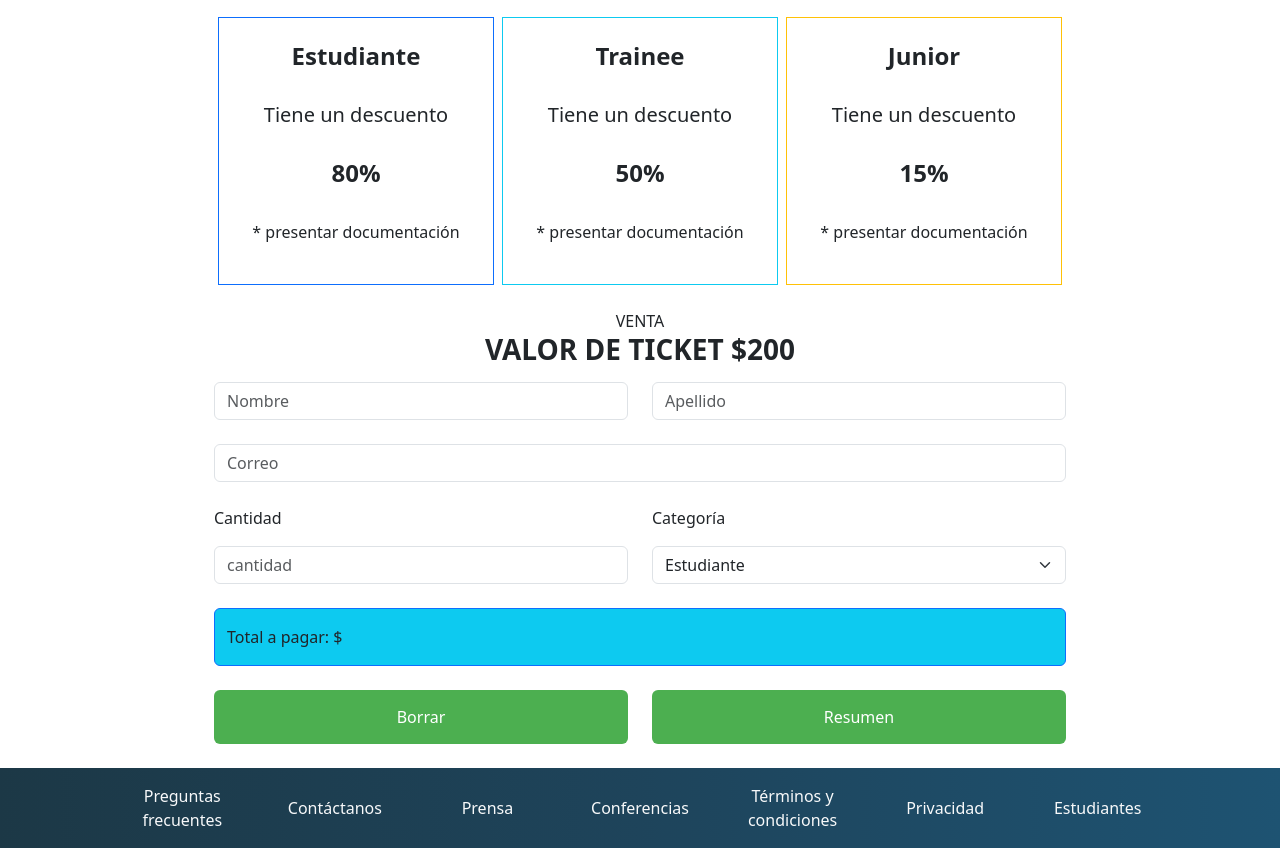
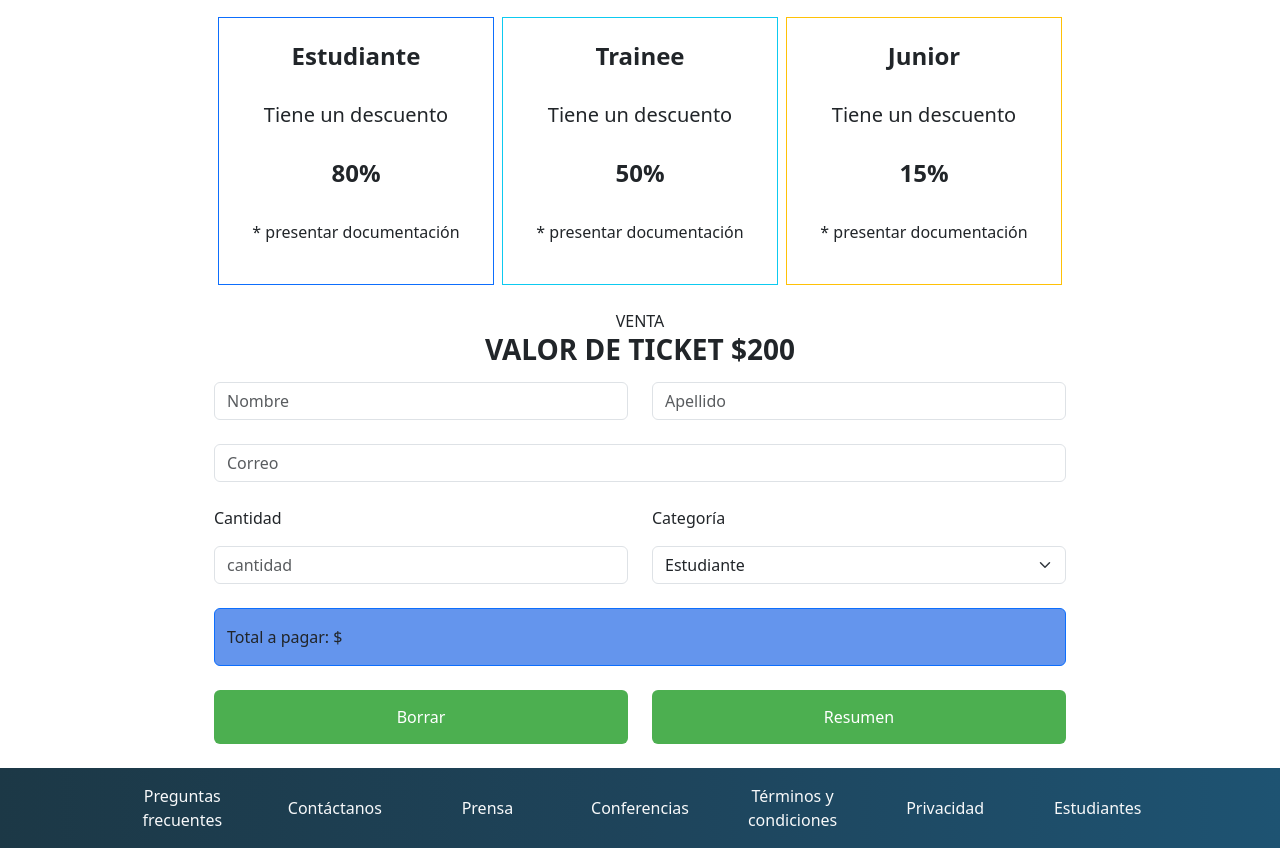
Before and after one commit to Javierlarra4/TP2-JavaScript, a plain HTML site: page formulario.html in a window 1280 px wide. Shown: the part 63-911 px from the top of the page. Drawn offline with nearby package versions, Linux system fonts and the light colour scheme.

Commit message:
Corrección de color del formulario

```diff
--- a/assets/css/custom.css
+++ b/assets/css/custom.css
@@ -32,6 +32,9 @@
   text-decoration: underline;
   text-decoration-style: dotted;
 }
+.fondo {
+  background-color: cornflowerblue;
+}
 /*Footer*/
 footer {
   background: linear-gradient(90deg, rgba(28,56,70,1) 0%, rgba(30,68,91,1) 50%, rgba(30,83,114,1) 100%);
--- a/formulario.html
+++ b/formulario.html
@@ -121,7 +121,7 @@
                 </div>
             </div>
             <div class="row fs-6 mb-4 mx-0">
-              <div class="text-start bg-info border border-primary rounded-2 py-3">
+              <div class="text-start fondo border border-primary rounded-2 py-3">
                 <span>Total a pagar: $</span><span id="Total"></span>
               </div>
             </div>
```
